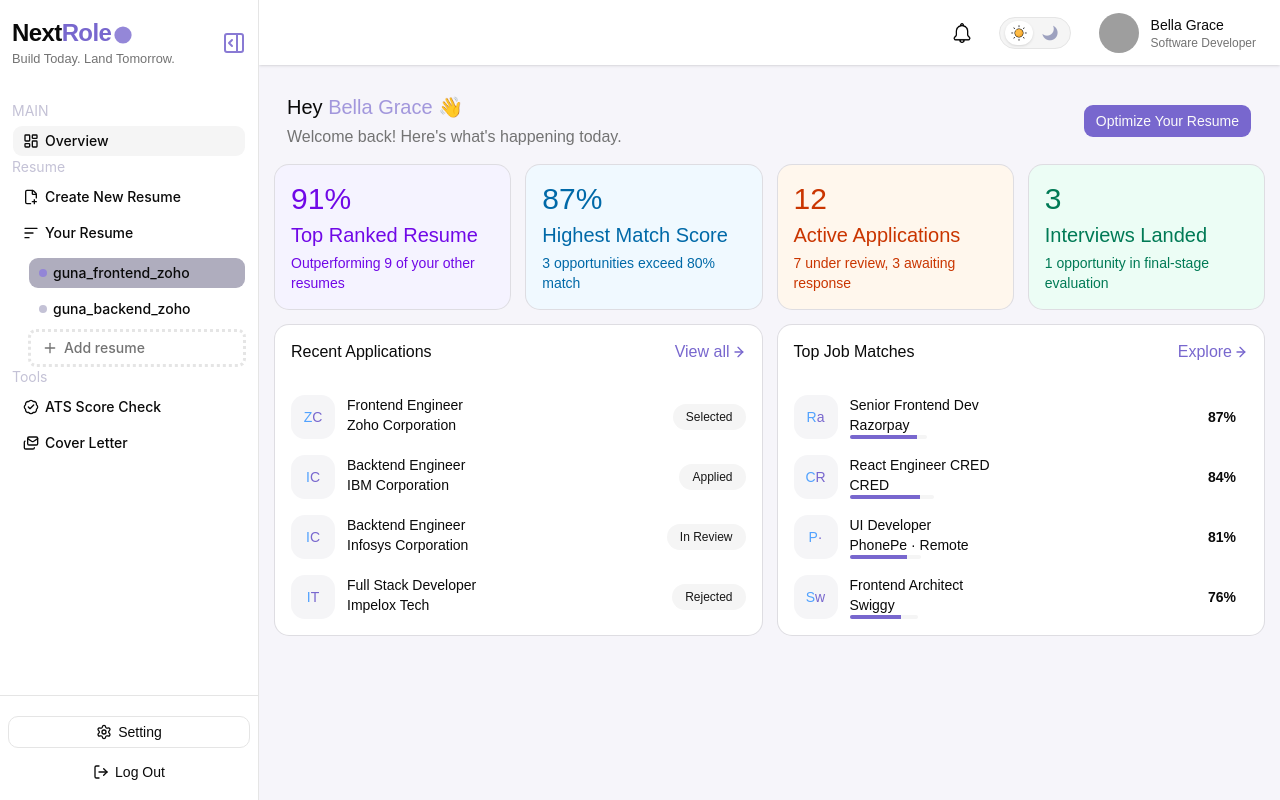
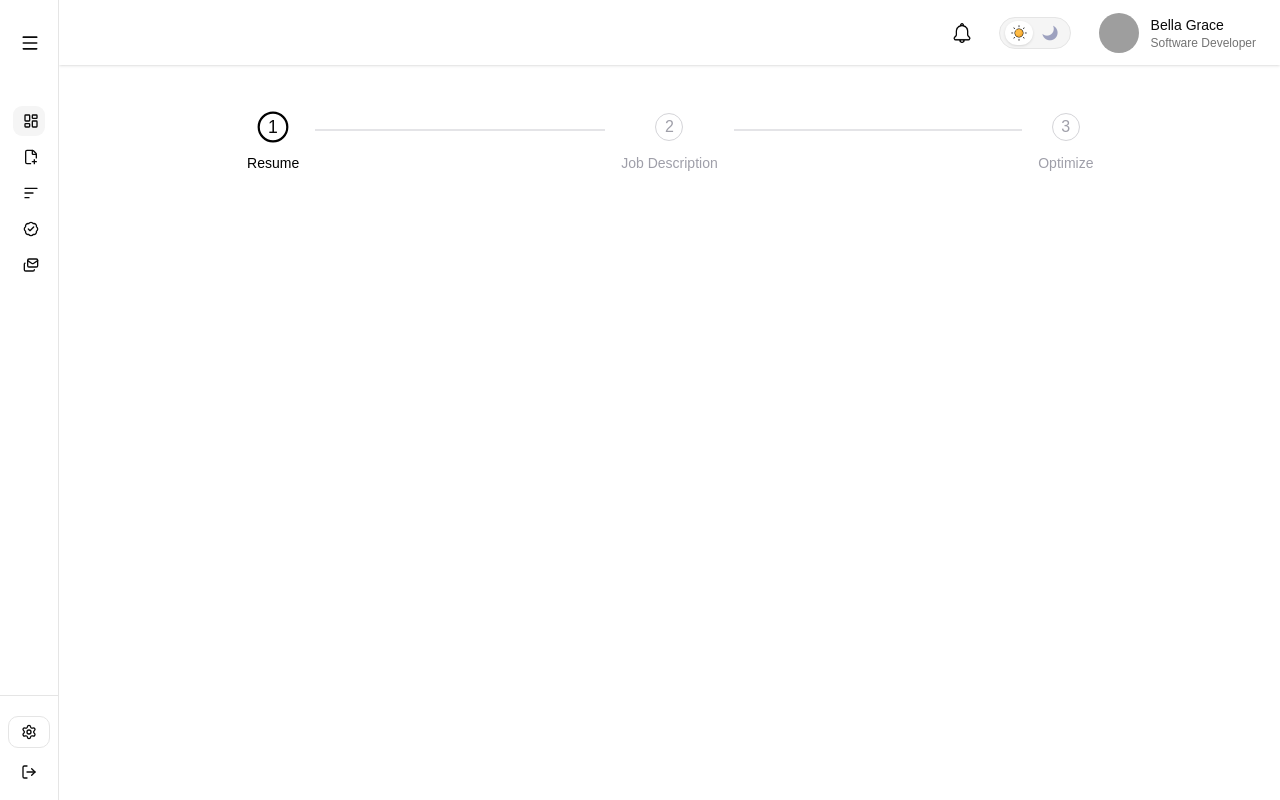
Before and after one commit to Gunasheelan24/UI-NextRole.IO, a React (Vite) app: page /nextrole/dashboard in a window 1280 px wide. Built offline with nearby package versions, Linux system fonts and the light colour scheme; grey boxes are pictures that could not be loaded.

Commit message:
React Stepper Added

```diff
--- a/package.json
+++ b/package.json
@@ -21,6 +21,7 @@
     "lucide-react": "^1.47.0",
     "react": "^19.2.8",
     "react-dom": "^19.2.8",
+    "react-responsive": "^10.0.1",
     "react-router-dom": "^7.18.4",
     "shadcn": "^4.21.0",
     "tailwindcss": "^4.3.3",
--- a/src/features/Dashboard/Index.tsx
+++ b/src/features/Dashboard/Index.tsx
@@ -3,18 +3,19 @@ import Header from "./components/Header";
 import Sidebar from "./components/Sidebar";
 import { motion } from "framer-motion";
 import type { PopupState } from "./types/DashboardTypes";
-import Dashboard from "./components/Dashboard";
+import Stepper from "./components/Stepper";
 
 const DashboardLayout: React.FC = () => {
-  const [isSideBarActive, setSideBarActive] = useState<PopupState>("open");
+  const [isSideBarActive, setSideBarActive] = useState<PopupState>("close");
   const [profilePopupStatus, setProfilePopupStatus] =
     useState<PopupState>("open");
+  const [pageStep, setPageSteps] = useState<number>(0);
 
   return (
     <main className="flex h-screen">
       <motion.aside
         animate={{
-          width: isSideBarActive === "open" ? 259 : 59,
+          width: isSideBarActive === "close" ? 59 : 259,
         }}
         transition={{
           duration: 0.3,
@@ -29,17 +30,6 @@ const DashboardLayout: React.FC = () => {
         />
       </motion.aside>
 
-      {/* <section className="flex-1 flex flex-col">
-        <Header
-          profilePopupStatus={profilePopupStatus}
-          setProfilePopupStatus={setProfilePopupStatus}
-          setSideBarActive={setSideBarActive}
-        />
-
-        <main className="flex-1 p-4 bg-[#f6f5fa]">
-          <Dashboard lightMode="true" />
-        </main>
-      </section> */}
       <motion.section
         animate={{
           marginLeft: isSideBarActive === "open" ? 259 : 59,
@@ -56,8 +46,9 @@ const DashboardLayout: React.FC = () => {
           setSideBarActive={setSideBarActive}
         />
 
-        <main className="flex-1 p-4 bg-[#f6f5fa]">
-          <Dashboard lightMode="true" />
+        {/* bg-[#f6f5fa] */}
+        <main className="flex-1 p-4">
+          <Stepper />
         </main>
       </motion.section>
     </main>
--- /dev/null
+++ b/src/features/Dashboard/components/CreateNewResume.tsx
@@ -0,0 +1,32 @@
+import React from "react";
+import { UploadCloud } from "lucide-react";
+import { Button } from "../../../components/ui/button";
+
+const CreateNewResume: React.FC = () => {
+  return (
+    <>
+      <div className="w-full flex justify-center  ">
+        <div className="border-2 border-dashed rounded-3xl bg-[#f6f8fa] border-gray-300 h-[450px] flex flex-col items-center justify-center text-center gap-4">
+          <UploadCloud className="w-14 h-14 text-primary" strokeWidth={1.5} />
+
+          <h2 className="text-3xl font-medium">
+            Drag & Drop or <span className="text-primary">Choose File</span> to
+            Upload
+          </h2>
+
+          <p className="text-lg text-gray-400">
+            DOCX, PDF, TEX formats, up to 10 MB
+          </p>
+
+          <Button size="lg" variant="outline" className="mt-4 px-12">
+            Browse
+          </Button>
+
+          <input type="file" className="hidden" id="resume-upload" />
+        </div>
+      </div>
+    </>
+  );
+};
+
+export default CreateNewResume;
--- a/src/features/Dashboard/components/Dashboard.tsx
+++ b/src/features/Dashboard/components/Dashboard.tsx
@@ -24,7 +24,7 @@ const Dashboard: React.FC = () => {
       badge: "+19 pts",
       icon: FileText,
       backgroundColor: "bg-violet-50",
-      textColor: "text-violet-700",
+      textColor: "text-black",
       progressColor: "bg-violet-500",
     },
     {
@@ -37,7 +37,7 @@ const Dashboard: React.FC = () => {
       badge: "+8%",
       icon: Target,
       backgroundColor: "bg-sky-50",
-      textColor: "text-sky-700",
+      textColor: "text-black",
       progressColor: "bg-sky-500",
     },
     {
@@ -50,7 +50,7 @@ const Dashboard: React.FC = () => {
       badge: "+4",
       icon: Send,
       backgroundColor: "bg-orange-50",
-      textColor: "text-orange-700",
+      textColor: "text-black",
       progressColor: "bg-orange-500",
     },
     {
@@ -63,7 +63,7 @@ const Dashboard: React.FC = () => {
       badge: "25%",
       icon: Trophy,
       backgroundColor: "bg-emerald-50",
-      textColor: "text-emerald-700",
+      textColor: "text-black",
       progressColor: "bg-emerald-500",
     },
   ];
--- a/src/features/Dashboard/components/DashboardCard.tsx
+++ b/src/features/Dashboard/components/DashboardCard.tsx
@@ -31,7 +31,7 @@ const DashboardCard: React.FC<IDashboardCard> = ({
     <Card key={id} className={cn(`${textColor} ${backgroundColor}`)}>
       <CardHeader>
         <CardTitle>
-          <h1 className="text-3xl">
+          <h1 className="text-3xl text-primary">
             {value}
             {type == "percentage" ? "%" : ""}
           </h1>
--- a/src/features/Dashboard/components/Header.tsx
+++ b/src/features/Dashboard/components/Header.tsx
@@ -6,12 +6,11 @@ import {
   AvatarImage,
   AvatarFallback,
 } from "../../../components/ui/avatar";
-import { Bell, ChevronDown, Search, UserPen } from "lucide-react";
+import { Bell, ChevronDown, UserPen } from "lucide-react";
 import { Button } from "../../../components/ui/button";
 import { bellIcons } from "../../../assets/png/Index";
 import { Card, CardContent, CardHeader } from "../../../components/ui/card";
 import type { modeState, PopupState } from "../types/DashboardTypes";
-import { Input } from "../../../components/ui/input";
 
 interface IHeader {
   profilePopupStatus: PopupState;
--- /dev/null
+++ b/src/features/Dashboard/components/Stepper.tsx
@@ -0,0 +1,73 @@
+import React, { useState } from "react";
+import { Check } from "lucide-react";
+
+const Stepper: React.FC = () => {
+  const [currentStep, setCurrentStep] = useState(1);
+
+  const steps = [
+    { id: 1, label: "Resume" },
+    { id: 2, label: "Job Description" },
+    { id: 3, label: "Optimize" },
+  ];
+
+  return (
+    <main className="flex justify-center py-8">
+      <ul className="flex w-full items-center">
+        {steps.map((step, index) => {
+          const isCompleted = step.id < currentStep;
+          const isActive = step.id === currentStep;
+
+          return (
+            <li key={step.id} className="relative flex flex-1 justify-center">
+              {index !== steps.length - 1 && (
+                <div className="absolute left-1/2 top-4 h-[2px] w-full bg-zinc-200">
+                  <div
+                    className={`h-full bg-black transition-all duration-500 ${
+                      currentStep > step.id ? "w-full" : "w-0"
+                    }`}
+                  />
+                </div>
+              )}
+
+              {/* Step */}
+              <button
+                onClick={() => setCurrentStep(step.id)}
+                className="relative z-10 flex flex-col items-center bg-white px-4"
+              >
+                <div
+                  className={`flex h-7 w-7 items-center justify-center rounded-full
+                    transition-all duration-300
+                    ${
+                      isCompleted
+                        ? "bg-black text-white border-black"
+                        : isActive
+                          ? "border-2 border-black bg-white scale-110"
+                          : "border border-zinc-300 bg-white text-zinc-400"
+                    }
+                  `}
+                >
+                  {isCompleted ? <Check size={16} /> : step.id}
+                </div>
+
+                <p
+                  className={`
+                    mt-3 text-sm transition-colors
+                    ${
+                      isCompleted || isActive
+                        ? "text-black font-medium"
+                        : "text-zinc-400"
+                    }
+                  `}
+                >
+                  {step.label}
+                </p>
+              </button>
+            </li>
+          );
+        })}
+      </ul>
+    </main>
+  );
+};
+
+export default Stepper;
```
Also changed, not shown: 1 other file (tests, documents, lock files or other folders).
